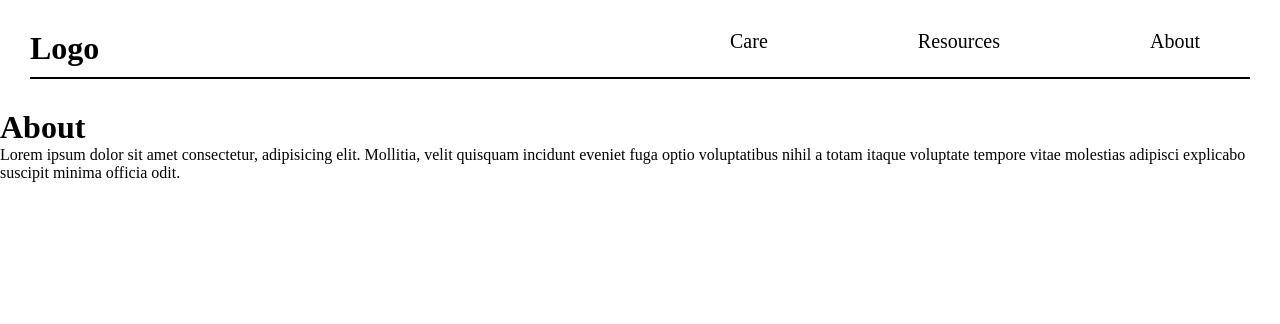
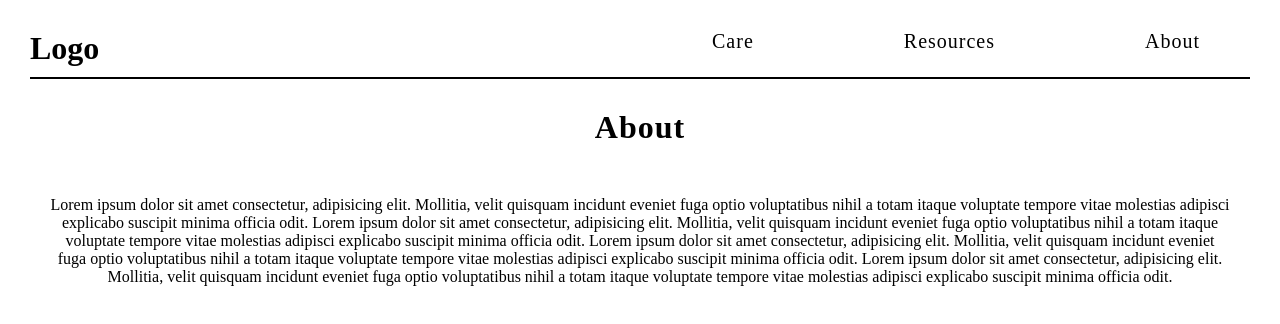
Before and after one commit to jensusan/hackHERthon-frontend, a React (Create React App) app: page /about in a window 1280 px wide. Shown: the top 324 px of the page. Built offline with nearby package versions, Linux system fonts and the light colour scheme.

Commit message:
added about page

```diff
--- a/src/components/NavBar/NavBar-styles.js
+++ b/src/components/NavBar/NavBar-styles.js
@@ -27,6 +27,7 @@ export const Content = styled.div`
      text-decoration: none;
      color: black;
      font-size: 20px;
+     letter-spacing: 1px;
     }
 
     li:hover {
--- /dev/null
+++ b/src/pages/About/About-styles.js
@@ -0,0 +1,13 @@
+import styled from 'styled-components';
+
+export const Wrapper = styled.div`
+    text-align: center;
+    h1 {
+        letter-spacing: 1px;
+    }
+
+`;
+
+export const Content = styled.div`
+    margin: 50px;
+`;
--- a/src/pages/About/About.js
+++ b/src/pages/About/About.js
@@ -1,9 +1,13 @@
+import {Wrapper, Content} from './About-styles';
+
 const About = () => {
     return(
-        <>
+        <Wrapper>
             <h1>About</h1>
-            <p>Lorem ipsum dolor sit amet consectetur, adipisicing elit. Mollitia, velit quisquam incidunt eveniet fuga optio voluptatibus nihil a totam itaque voluptate tempore vitae molestias adipisci explicabo suscipit minima officia odit.</p>
-        </>
+            <Content>
+            <p>Lorem ipsum dolor sit amet consectetur, adipisicing elit. Mollitia, velit quisquam incidunt eveniet fuga optio voluptatibus nihil a totam itaque voluptate tempore vitae molestias adipisci explicabo suscipit minima officia odit. Lorem ipsum dolor sit amet consectetur, adipisicing elit. Mollitia, velit quisquam incidunt eveniet fuga optio voluptatibus nihil a totam itaque voluptate tempore vitae molestias adipisci explicabo suscipit minima officia odit. Lorem ipsum dolor sit amet consectetur, adipisicing elit. Mollitia, velit quisquam incidunt eveniet fuga optio voluptatibus nihil a totam itaque voluptate tempore vitae molestias adipisci explicabo suscipit minima officia odit. Lorem ipsum dolor sit amet consectetur, adipisicing elit. Mollitia, velit quisquam incidunt eveniet fuga optio voluptatibus nihil a totam itaque voluptate tempore vitae molestias adipisci explicabo suscipit minima officia odit.</p>
+            </Content>
+        </Wrapper>
     )
 }
 
```
